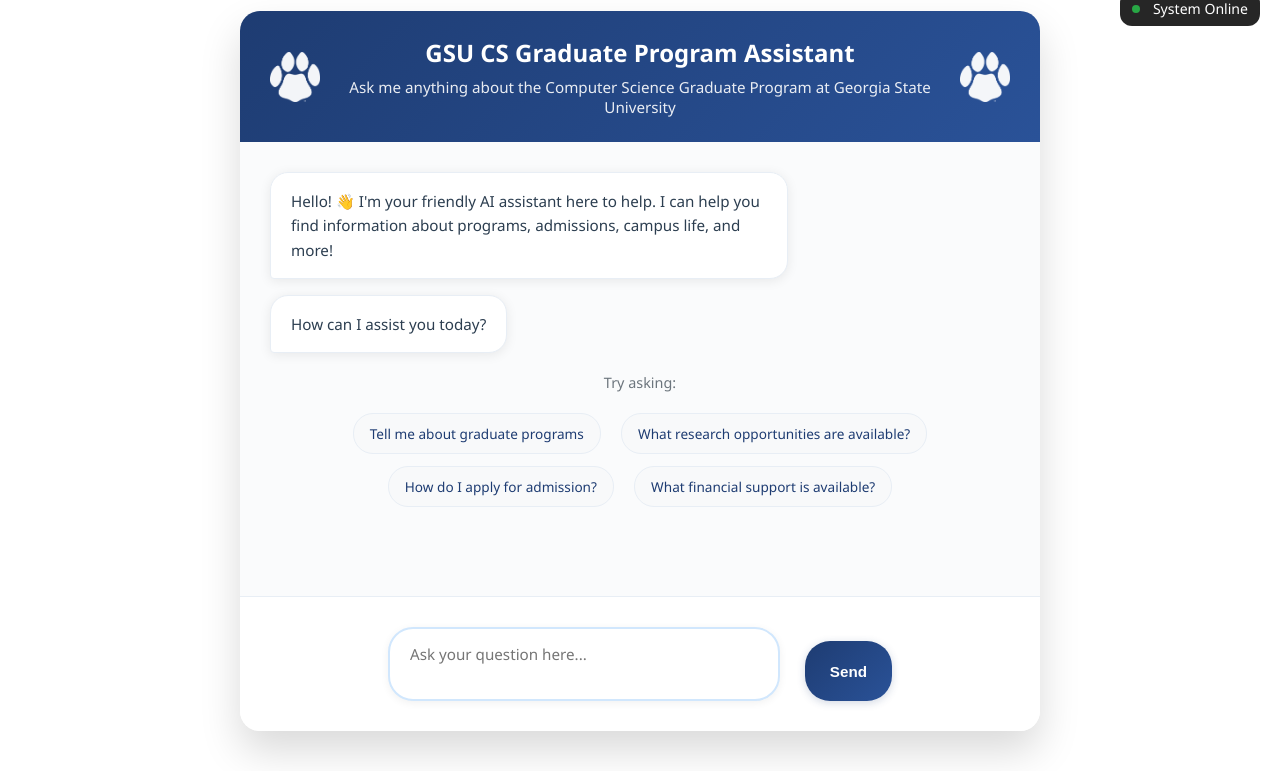
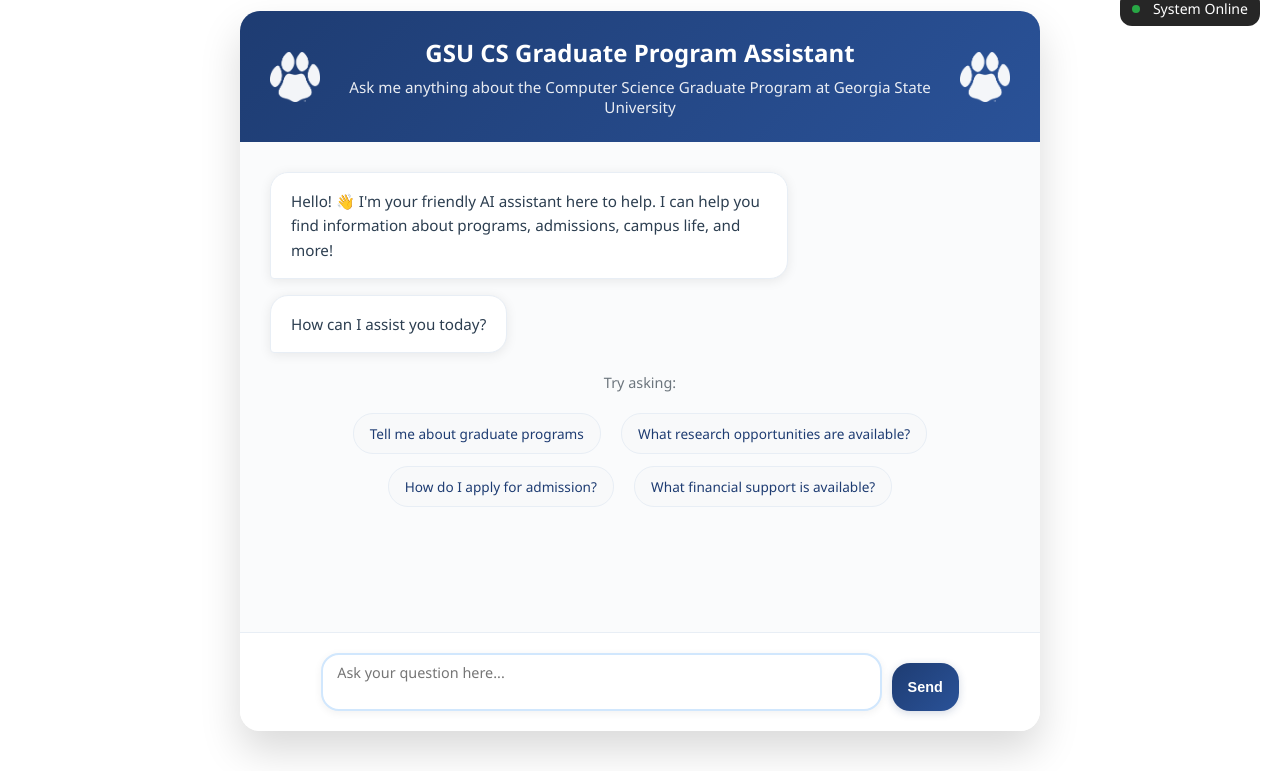
Before and after one commit to IAnyanwu2/University_Chatbot, a Flask app: page / in a window 1280 px wide. Shown: the part 29-800 px from the top of the page. Run offline with Flask 3, Linux system fonts and the light colour scheme; data that the repository does not hold is empty; parts of the project's set-up code (start-up, migrations or seed data) failed here and were passed over; some libraries are stand-ins or nearby versions.

Commit message:
Updated UI

```diff
--- a/templates/index.html
+++ b/templates/index.html
@@ -207,32 +207,32 @@
         }
 
         .chat-input-container {
-            padding: 30px 40px;
+            padding: 20px 25px;
             background: white;
             border-top: 1px solid #e8eef5;
         }
 
         .chat-input-form {
             display: flex;
-            gap: 15px;
+            gap: 10px;
             align-items: flex-end;
             justify-content: center;
-            max-width: 70%;
+            max-width: 85%;
             margin: 0 auto;
             width: 100%;
         }
 
         .chat-input {
             flex: 1;
-            padding: 15px 20px;
+            padding: 8px 14px;
             border: 2px solid #d1e7fd;
-            border-radius: 25px;
-            font-size: 0.95rem;
+            border-radius: 18px;
+            font-size: 0.9rem;
             outline: none;
             transition: border-color 0.3s ease;
             resize: none;
-            min-height: 60px;
-            max-height: 150px;
+            min-height: 32px;
+            max-height: 100px;
             font-family: inherit;
             background: #ffffff;
             box-shadow: 0 2px 8px rgba(0,0,0,0.06);
@@ -243,18 +243,17 @@
         }
 
         .send-button {
-            padding: 15px 25px;
+            padding: 8px 16px;
             background: linear-gradient(135deg, #1e3c72 0%, #2a5298 100%);
             color: white;
             border: none;
-            border-radius: 25px;
+            border-radius: 18px;
             cursor: pointer;
-            font-size: 0.95rem;
+            font-size: 0.9rem;
             font-weight: 600;
-            min-width: 80px;
-            height: 60px;
+            min-width: 65px;
+            height: 48px;
             box-shadow: 0 2px 8px rgba(30, 60, 114, 0.2);
-            margin-left: 10px;
             transition: all 0.2s ease;
         }
 
```
